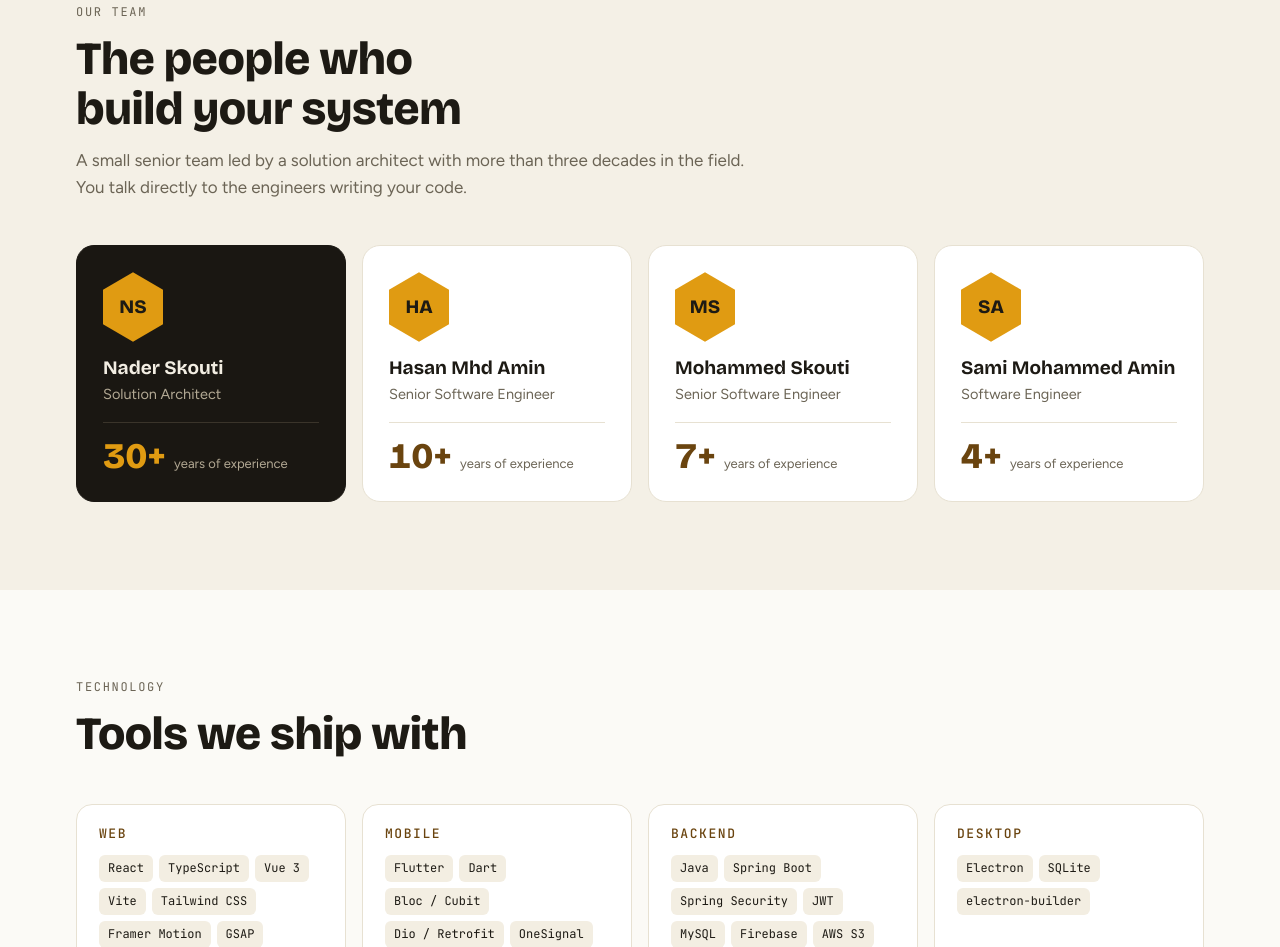
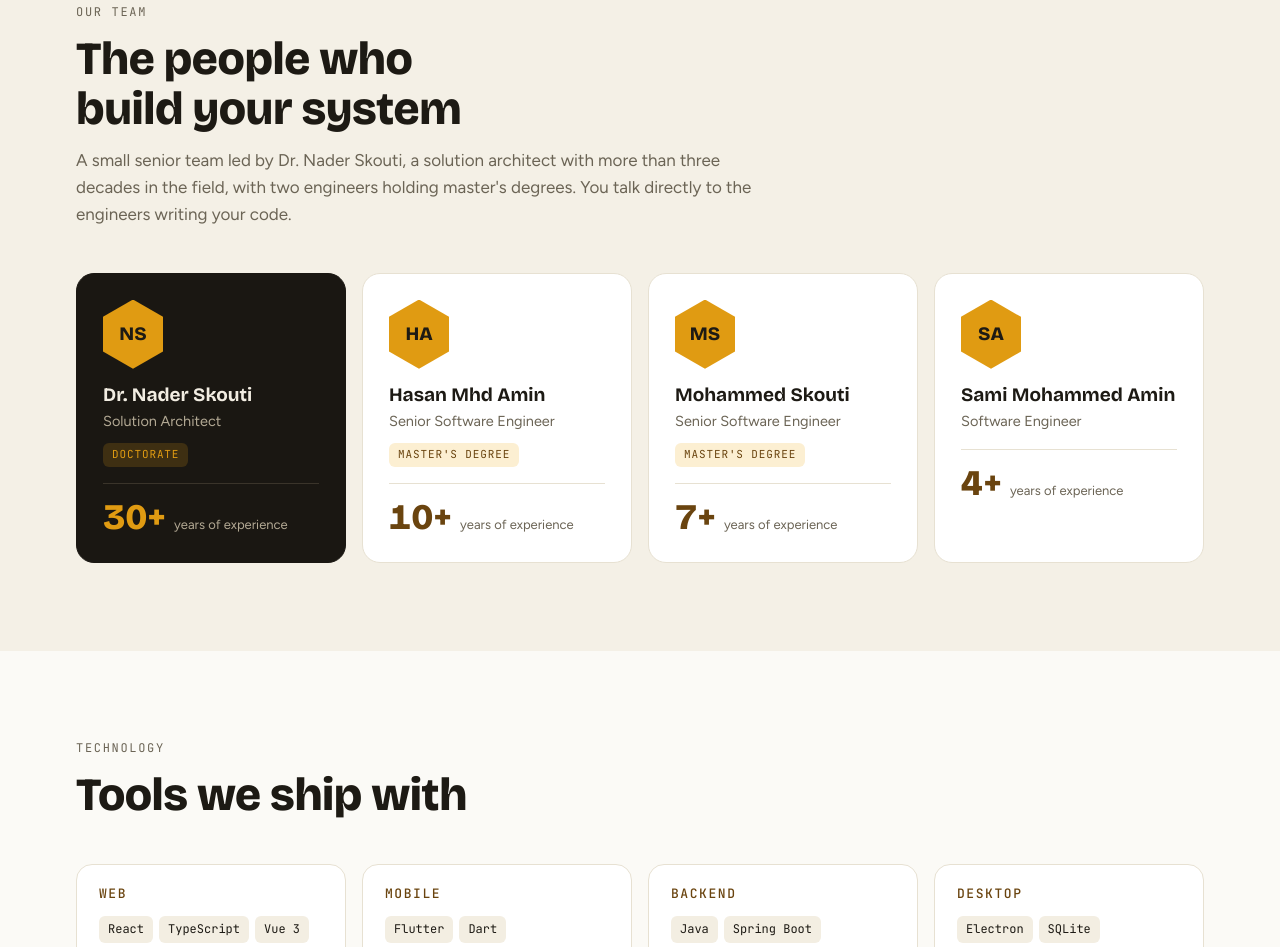
Before and after one commit to Brains-Over-Borders/brains-over-borders.github.io, a plain HTML site: page index.html in a window 1280 px wide. Shown: the part 6436-7383 px from the top of the page. Drawn offline with nearby package versions, Linux system fonts and the light colour scheme.

Commit message:
Add team credentials
Co-Authored-By: Claude Opus 5.5 <noreply@anthropic.com>

```diff
--- a/index.html
+++ b/index.html
@@ -181,6 +181,8 @@ section.band { background: var(--band); }
 .avatar { width: 60px; background: var(--honey); color: #1d1a14; display: grid; place-items: center; font-family: var(--display); font-weight: 800; font-size: 19px; }
 .member h3 { font-size: 19px; font-weight: 700; }
 .member .role { font-size: 14.5px; color: var(--muted); margin-top: 4px; }
+.cred { display: inline-block; margin-top: 10px; font-family: var(--mono); font-size: 11px; letter-spacing: .08em; text-transform: uppercase; color: var(--propolis); background: var(--honey-soft); padding: 3px 9px; border-radius: 6px; }
+.member.lead .cred { background: rgba(224,155,18,.18); color: var(--honey); }
 .yrs { display: flex; align-items: baseline; gap: 8px; border-top: 1px solid var(--line); padding-top: 16px; }
 .yrs b { font-family: var(--display); font-size: 36px; font-weight: 800; line-height: 1; color: var(--propolis); font-variant-numeric: tabular-nums; }
 .yrs span { font-size: 13px; color: var(--muted); }
@@ -527,22 +529,22 @@ footer .wrap { padding-block: 24px 32px; font-size: 14px; display: flex; flex-wr
       <div class="sec-head">
         <span class="eyebrow">Our team</span>
         <h2>The people who build your system</h2>
-        <p>A small senior team led by a solution architect with more than three decades in the field. You talk directly to the engineers writing your code.</p>
+        <p>A small senior team led by Dr. Nader Skouti, a solution architect with more than three decades in the field, with two engineers holding master's degrees. You talk directly to the engineers writing your code.</p>
       </div>
       <div class="team">
         <div class="member lead">
           <div class="avatar hex" aria-hidden="true">NS</div>
-          <div><h3>Nader Skouti</h3><p class="role">Solution Architect</p></div>
+          <div><h3>Dr. Nader Skouti</h3><p class="role">Solution Architect</p><span class="cred">Doctorate</span></div>
           <div class="yrs"><b>30+</b><span>years of experience</span></div>
         </div>
         <div class="member">
           <div class="avatar hex" aria-hidden="true">HA</div>
-          <div><h3>Hasan Mhd Amin</h3><p class="role">Senior Software Engineer</p></div>
+          <div><h3>Hasan Mhd Amin</h3><p class="role">Senior Software Engineer</p><span class="cred">Master's degree</span></div>
           <div class="yrs"><b>10+</b><span>years of experience</span></div>
         </div>
         <div class="member">
           <div class="avatar hex" aria-hidden="true">MS</div>
-          <div><h3>Mohammed Skouti</h3><p class="role">Senior Software Engineer</p></div>
+          <div><h3>Mohammed Skouti</h3><p class="role">Senior Software Engineer</p><span class="cred">Master's degree</span></div>
           <div class="yrs"><b>7+</b><span>years of experience</span></div>
         </div>
         <div class="member">
```
Also changed, not shown: brand/bob-logo-horizontal-dark.png, brand/bob-logo-horizontal-light.png, 1 other file.
